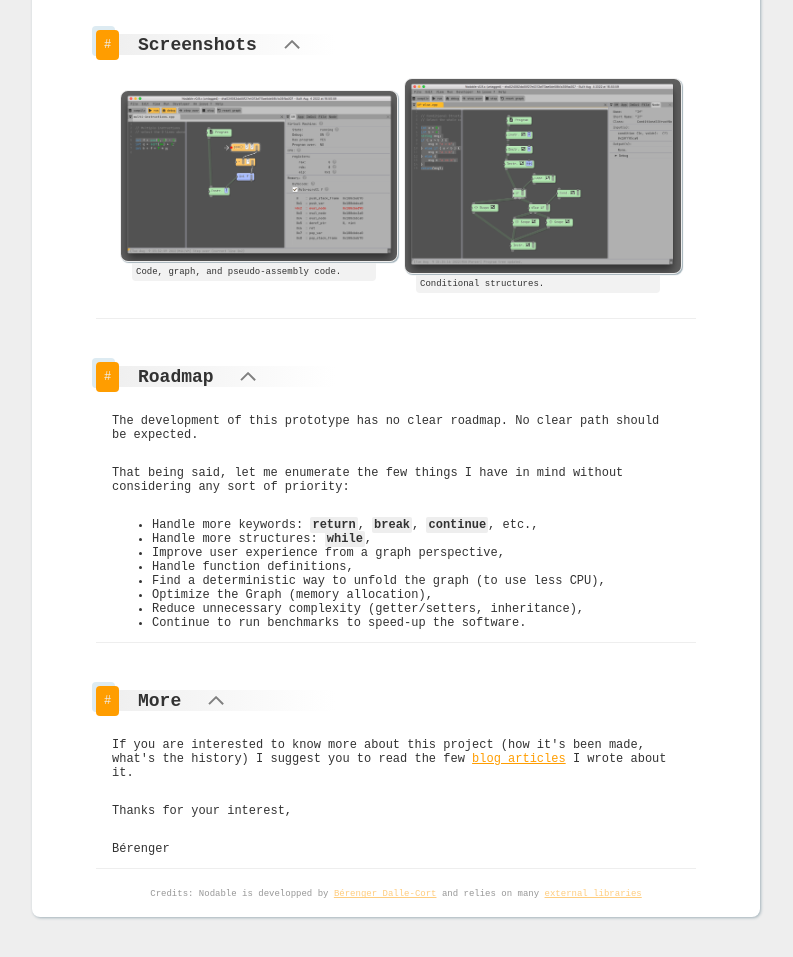
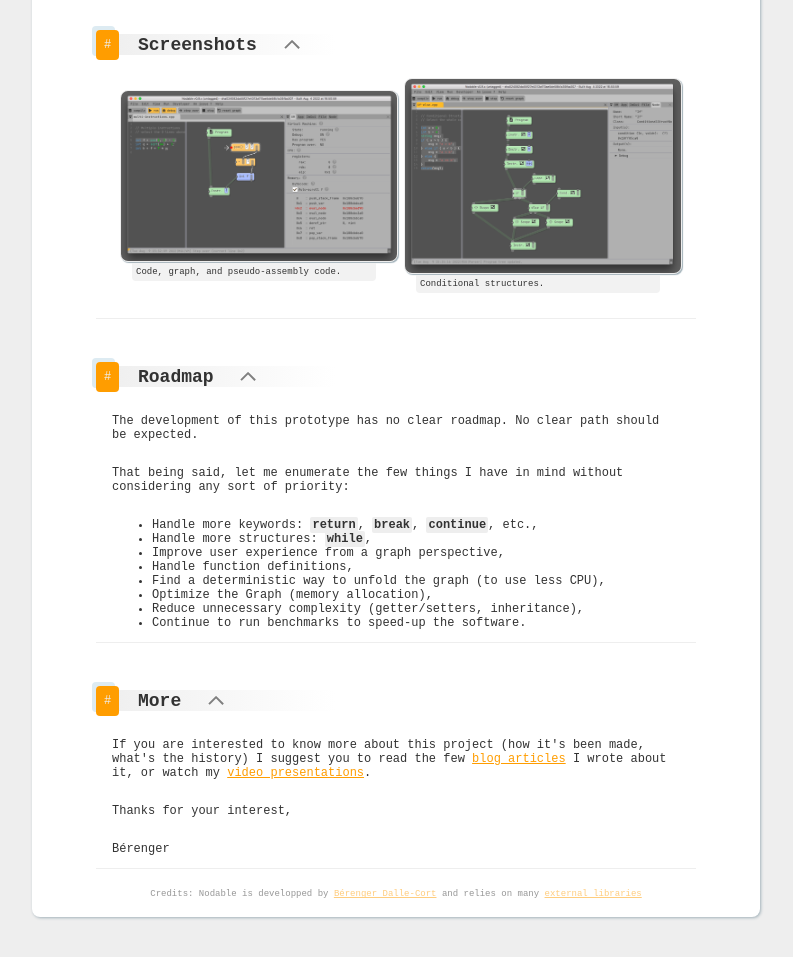
Before and after one commit to berdal84/nodable-website, a website: page src/index.html in a window 1280 px wide. Shown: the part 2013-2970 px from the top of the page, without its empty margins (244-1037 px from the left). Drawn offline with Linux system fonts and the light colour scheme.

Commit message:
fix "More" part

```diff
--- a/src/index.html
+++ b/src/index.html
@@ -101,13 +101,15 @@
                     </ul>
                 </section>
 
-                 <!-- Road map -->
+                 <!-- More -->
                  <section id="more">
                     <h1>
                         <a href="#more">More</a>
                         <a href="#home" class="arrow-up"><img src="assets/img/arrow-up.svg"/></a>
                     </h1>
-                    <p>If you are interested to know more about this project (how it's been made, what's the history) I suggest you to read the few <a href="https://berenger.42borgata.com/category/projects/nodable">blog articles</a> I wrote about it.
+                    <p>If you are interested to know more about this project (how it's been made, what's the history)
+                        I suggest you to read the few <a href="https://berenger.42borgata.com/category/project/nodable">blog articles</a>
+                        I wrote about it, or watch my <a href="https://www.youtube.com/playlist?list=PLSJ6bdepYXEx9efpEUXiODHugpzJ9uffZ">video presentations</a>.
                     <p>Thanks for your interest,</p>
                     <p>Bérenger</p>
                 </section>
```
